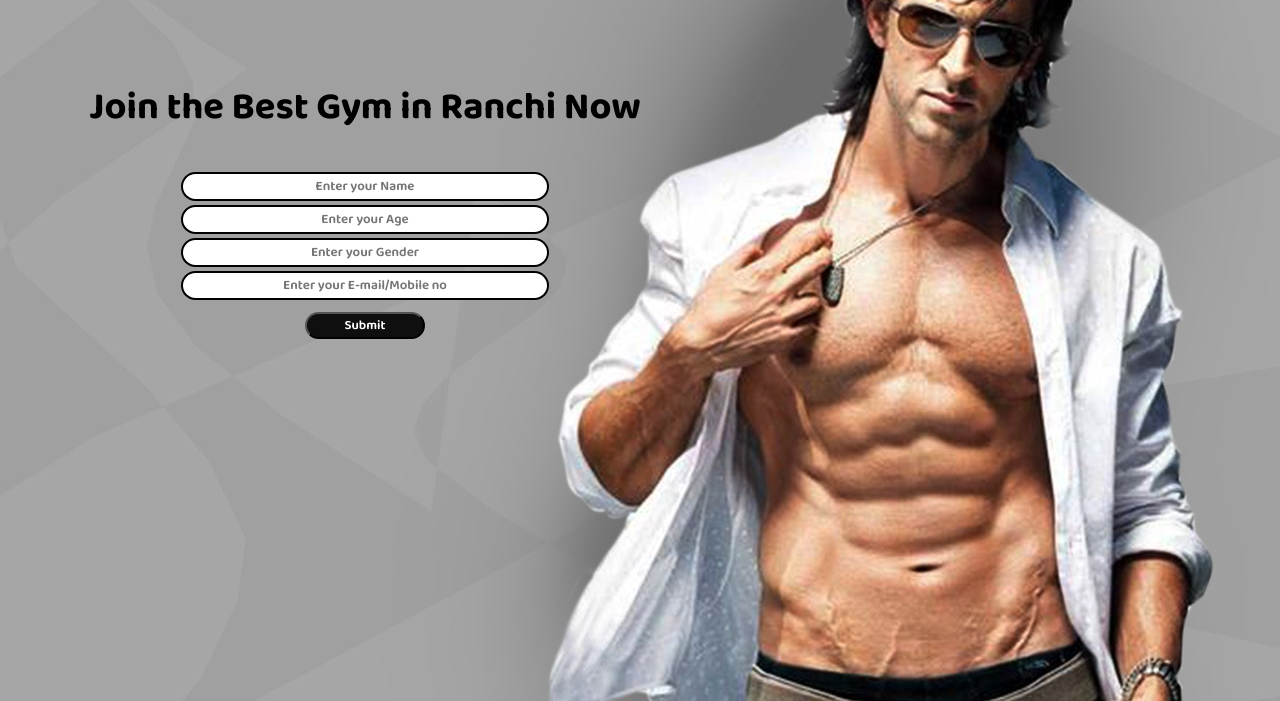
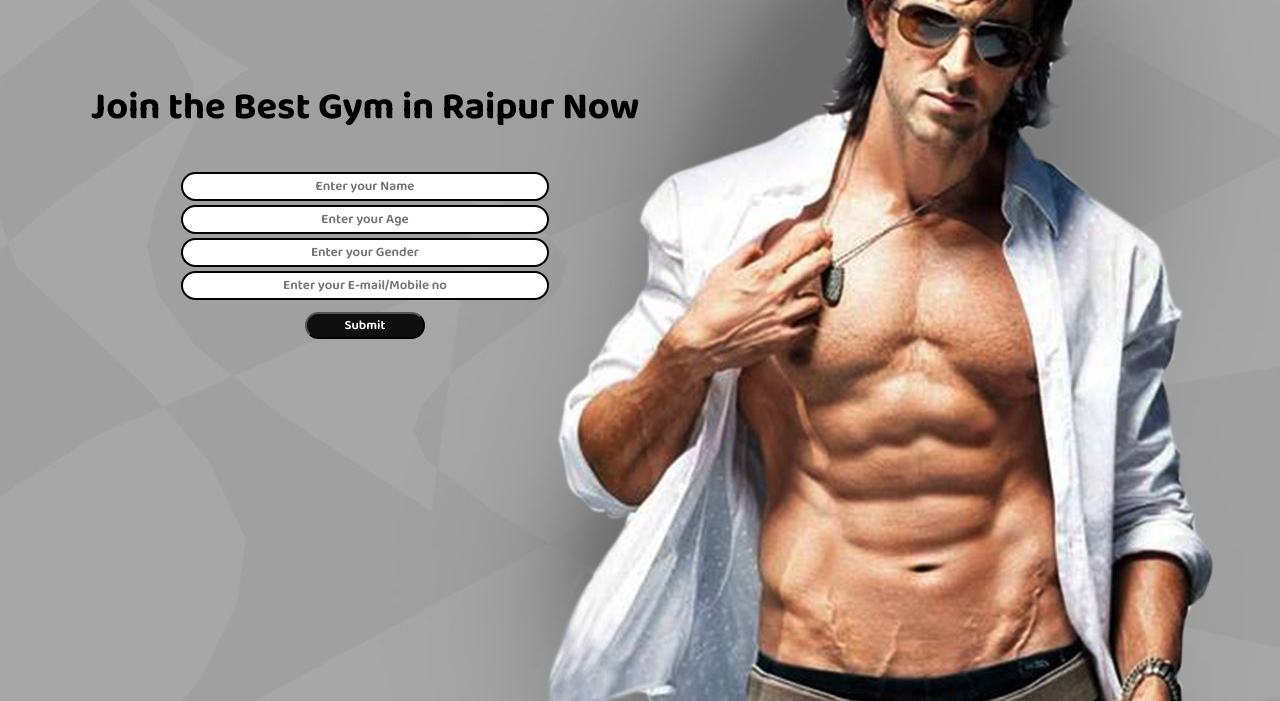
Before and after one commit to Anubh1001/Gym-Website, a plain HTML site: page index.html in a window 1280 px wide. Shown: the part 99-800 px from the top of the page. Drawn offline with Linux system fonts and the light colour scheme; files that its build step writes are made by us from their sources.

Commit message:
Location changed from Ranchi to Raipur

```diff
--- a/index.html
+++ b/index.html
@@ -181,7 +181,7 @@ h2 {
     </header>
 
     <div class="container">
-        <h2>Join the Best Gym in Ranchi Now</h2>
+        <h2>Join the Best Gym in Raipur Now</h2>
         <form action="noaction.php">
             <div class="form1">
                 <input type="tel" name="" placeholder="Enter your Name">
```
